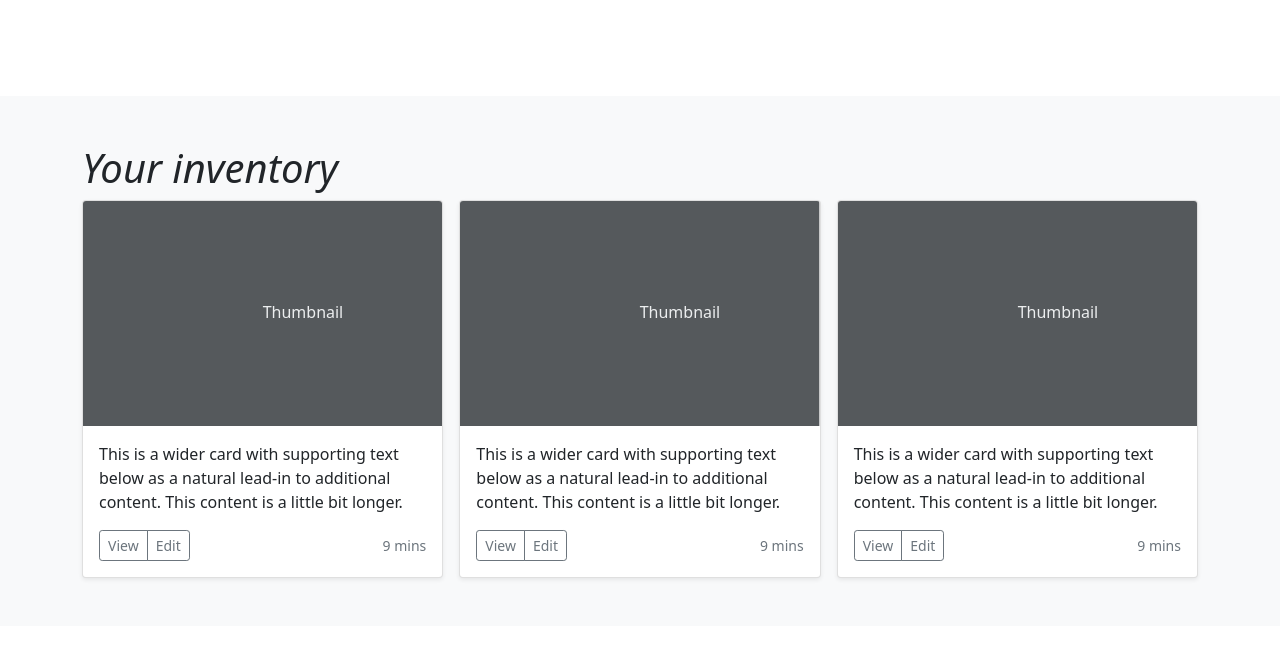
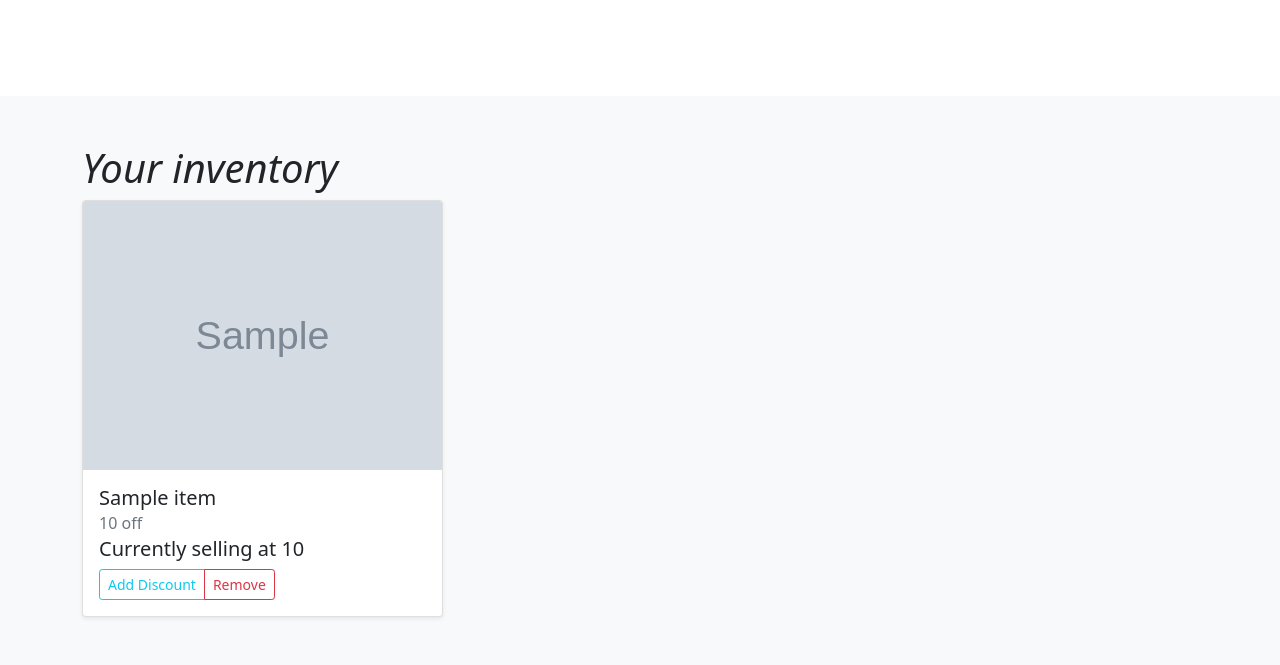
Before and after one commit to ani-poroorkara/Shopify-Data-Engineer-Intern-Challenge-Fall-2022, a Flask app: template templates/profile.html in a window 1280 px wide. Shown: the part 342-1007 px from the top of the page. Before the commit the page ends 923 px from the top, so only its background shows below. Run offline with Flask 2, Linux system fonts and the light colour scheme; a user stored in the database is signed in; the template is opened without the code that fills it: most values are stand-ins (such as "Sample title", 1, 10 or a date in 2020); grey boxes marked "Sample" are stand-in pictures.

Commit message:
added inventory addition to profile

```diff
--- a/app.py
+++ b/app.py
@@ -65,14 +65,17 @@ def register():
 @app.route('/profile',methods=["GET","POST"])
 def profile():
     if session["userid"]:
+        rows = []
+        print(session["userid"])
         try:
             conn=sqlite3.connect(r"database\shopifyimgrepo.db")
             conn.row_factory=sqlite3.Row
             cursor = conn.cursor()
-            cursor.execute("select * from image_information where seller=?",(session["userid"]))
+            cursor.execute("select * from image_information where seller=(?)",(session["userid"],))
             rows = cursor.fetchall()
             conn.close()
         except sqlite3.Error as error:
+            print(error)
             flash("Something went wrong while uploading file to database!")
         return render_template('profile.html', response = rows)
     else:
@@ -114,4 +117,5 @@ def upload_img():
     return redirect(url_for("profile"))
 
 if __name__ == '__main__':
+
     app.run()
--- a/templates/profile.html
+++ b/templates/profile.html
@@ -70,7 +70,7 @@
                             <div class="alert alert-{{category}}">{{message}}</div>
                         {% endfor %}
                     {% endif %}
-                    {% endwith %}
+                {% endwith %}
 
                 <div class="form-group">
                     <label>Name of image</label>
@@ -100,57 +100,29 @@
         <div class="container">
           <h1><i>Your inventory</i></h1>
           <div class="row row-cols-1 row-cols-sm-2 row-cols-md-3 g-3">
-
+            {% for item in response %}
             <div class="col">
               <div class="card shadow-sm">
-                <svg class="bd-placeholder-img card-img-top" width="100%" height="225" xmlns="http://www.w3.org/2000/svg" role="img" aria-label="Placeholder: Thumbnail" preserveAspectRatio="xMidYMid slice" focusable="false"><title>Placeholder</title><rect width="100%" height="100%" fill="#55595c"></rect><text x="50%" y="50%" fill="#eceeef" dy=".3em">Thumbnail</text></svg>
+                <img src="{{url_for('static', filename=item["imgLink"])}}" class="card-img-top" alt="">
 
                 <div class="card-body">
-                  <p class="card-text">This is a wider card with supporting text below as a natural lead-in to additional content. This content is a little bit longer.</p>
+                  <h5 class="card-title">{{item["img_name"]}}</h5>
+                  {% if item["discount"] != 0 %}
+                    <h6 class="card-subtitle mb-2 text-muted">{{item["discount"]}} off</h6>
+                  {% endif %}
+                  <h5 class="card-subtitle mb-2">Currently selling at {{item["price"]}}</h5>
+
                   <div class="d-flex justify-content-between align-items-center">
                     <div class="btn-group">
-                      <button type="button" class="btn btn-sm btn-outline-secondary">View</button>
-                      <button type="button" class="btn btn-sm btn-outline-secondary">Edit</button>
+                      <button type="button" class="btn btn-sm btn-outline-info">Add Discount</button>
+                      <button type="button" class="btn btn-sm btn-outline-danger">Remove</button>
                     </div>
-                    <small class="text-muted">9 mins</small>
                   </div>
                 </div>
               </div>
             </div>
+            {% endfor %}
 
-            <div class="col">
-              <div class="card shadow-sm">
-                <svg class="bd-placeholder-img card-img-top" width="100%" height="225" xmlns="http://www.w3.org/2000/svg" role="img" aria-label="Placeholder: Thumbnail" preserveAspectRatio="xMidYMid slice" focusable="false"><title>Placeholder</title><rect width="100%" height="100%" fill="#55595c"></rect><text x="50%" y="50%" fill="#eceeef" dy=".3em">Thumbnail</text></svg>
-
-                <div class="card-body">
-                  <p class="card-text">This is a wider card with supporting text below as a natural lead-in to additional content. This content is a little bit longer.</p>
-                  <div class="d-flex justify-content-between align-items-center">
-                    <div class="btn-group">
-                      <button type="button" class="btn btn-sm btn-outline-secondary">View</button>
-                      <button type="button" class="btn btn-sm btn-outline-secondary">Edit</button>
-                    </div>
-                    <small class="text-muted">9 mins</small>
-                  </div>
-                </div>
-              </div>
-            </div>
-
-            <div class="col">
-              <div class="card shadow-sm">
-                <svg class="bd-placeholder-img card-img-top" width="100%" height="225" xmlns="http://www.w3.org/2000/svg" role="img" aria-label="Placeholder: Thumbnail" preserveAspectRatio="xMidYMid slice" focusable="false"><title>Placeholder</title><rect width="100%" height="100%" fill="#55595c"></rect><text x="50%" y="50%" fill="#eceeef" dy=".3em">Thumbnail</text></svg>
-
-                <div class="card-body">
-                  <p class="card-text">This is a wider card with supporting text below as a natural lead-in to additional content. This content is a little bit longer.</p>
-                  <div class="d-flex justify-content-between align-items-center">
-                    <div class="btn-group">
-                      <button type="button" class="btn btn-sm btn-outline-secondary">View</button>
-                      <button type="button" class="btn btn-sm btn-outline-secondary">Edit</button>
-                    </div>
-                    <small class="text-muted">9 mins</small>
-                  </div>
-                </div>
-              </div>
-            </div>
           </div>
         </div>
       </div>
```
Also changed, not shown: database/shopifyimgrepo.db, static/temp_imgs/test.jpg (renamed from temp_imgs/test.jpg).
